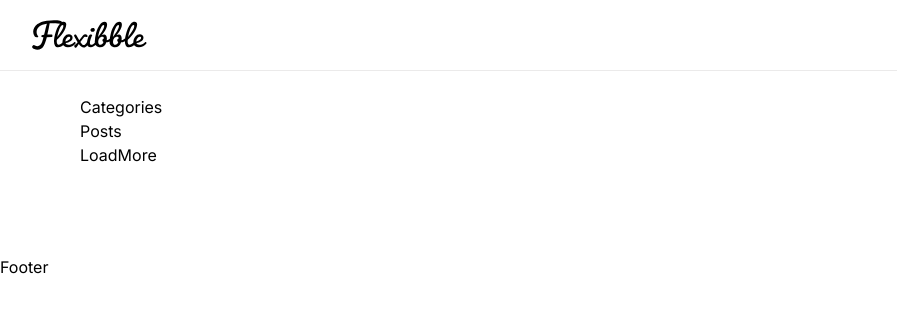
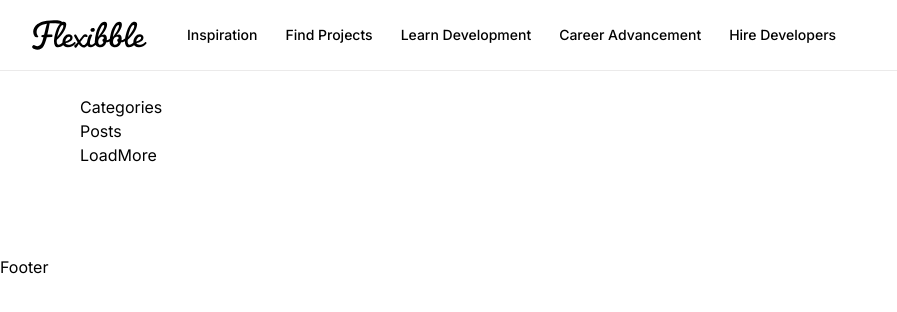
Before and after one commit to Jascha-Biederstedt/flexibble, a Next.js app: page / in a window 1280 px wide. Shown: the top 312 px of the page, without its empty margins (0-897 px from the left). Built offline with nearby package versions, Linux system fonts and the light colour scheme.

Commit message:
Add nav links

```diff
--- a/components/Navbar.tsx
+++ b/components/Navbar.tsx
@@ -1,13 +1,23 @@
 import Link from 'next/link';
 import Image from 'next/image';
 
+import { NavLinks } from '@/constants';
+
 const Navbar = () => {
   return (
-    <nav className='flex-between navbar'>
-      <div className='flex-1 flex-start gap-10'>
+    <nav className='flexBetween navbar'>
+      <div className='flex-1 flexStart gap-10'>
         <Link href='/'>
           <Image src='/logo.svg' alt='Flexibble Logo' width={115} height={43} />
         </Link>
+
+        <ul className='xl:flex hidden text-small gap-7'>
+          {NavLinks.map(link => (
+            <Link key={link.key} href={link.href}>
+              {link.text}
+            </Link>
+          ))}
+        </ul>
       </div>
     </nav>
   );
```
